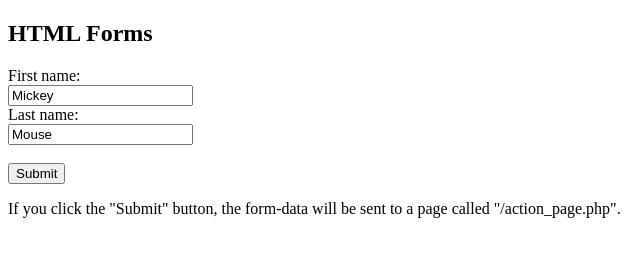
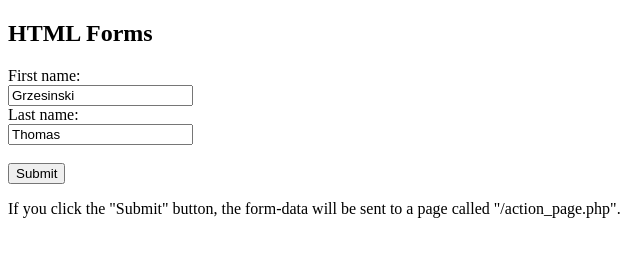
Before and after one commit to neirzax-le-t/sisr, a plain HTML site: page index.html in a window 1280 px wide. Shown: the full height of the page, 0-640 px from the left. Drawn offline with Linux system fonts and the light colour scheme.

Commit message:
modif index fix5

```diff
--- a/index.html
+++ b/index.html
@@ -6,10 +6,10 @@
 
 <form action="/action_page.php">
   First name:<br>
-  <input type="text" name="firstname" value="Mickey">
+  <input type="text" name="firstname" value="Grzesinski">
   <br>
   Last name:<br>
-  <input type="text" name="lastname" value="Mouse">
+  <input type="text" name="lastname" value="Thomas">
   <br><br>
   <input type="submit" value="Submit">
 </form>
```
